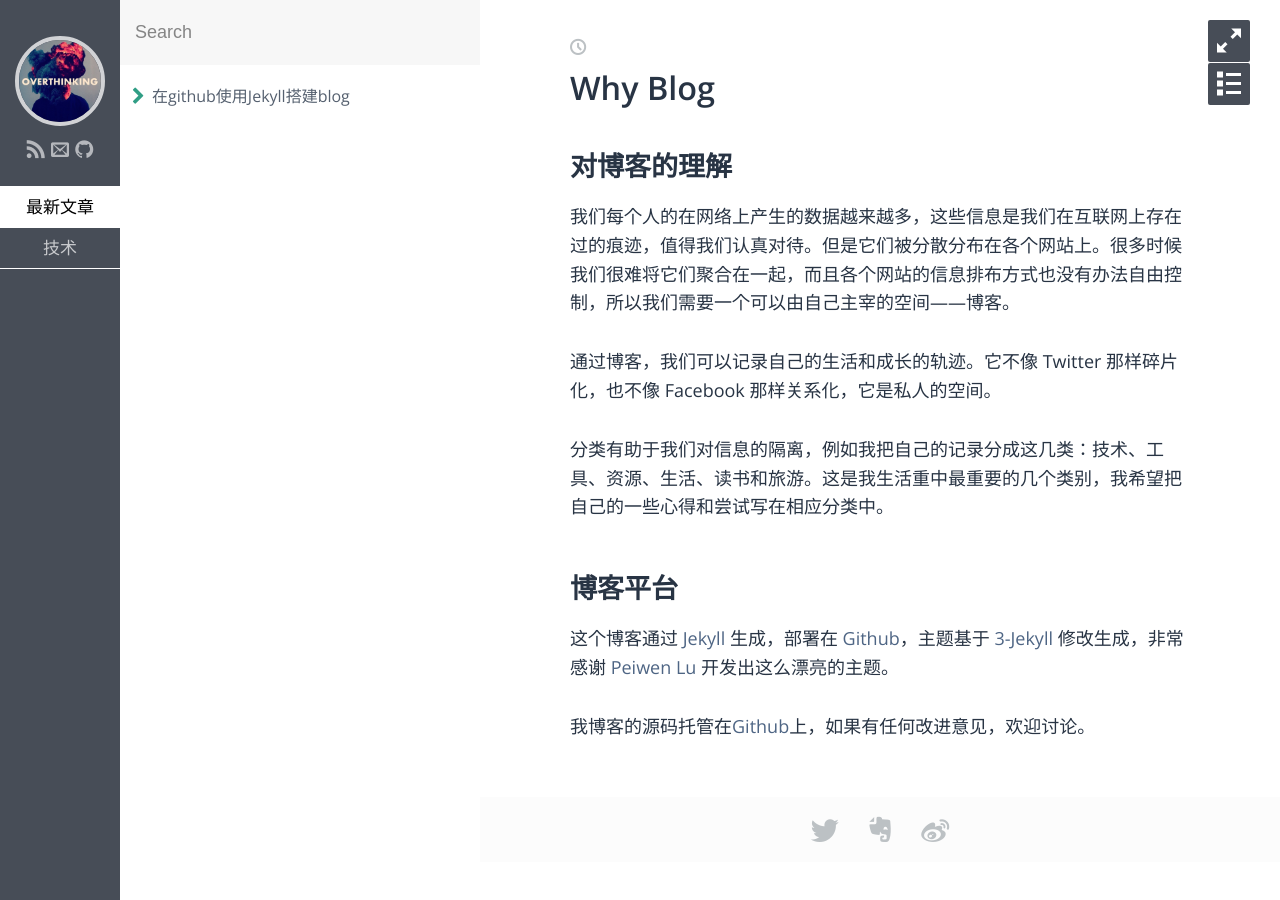
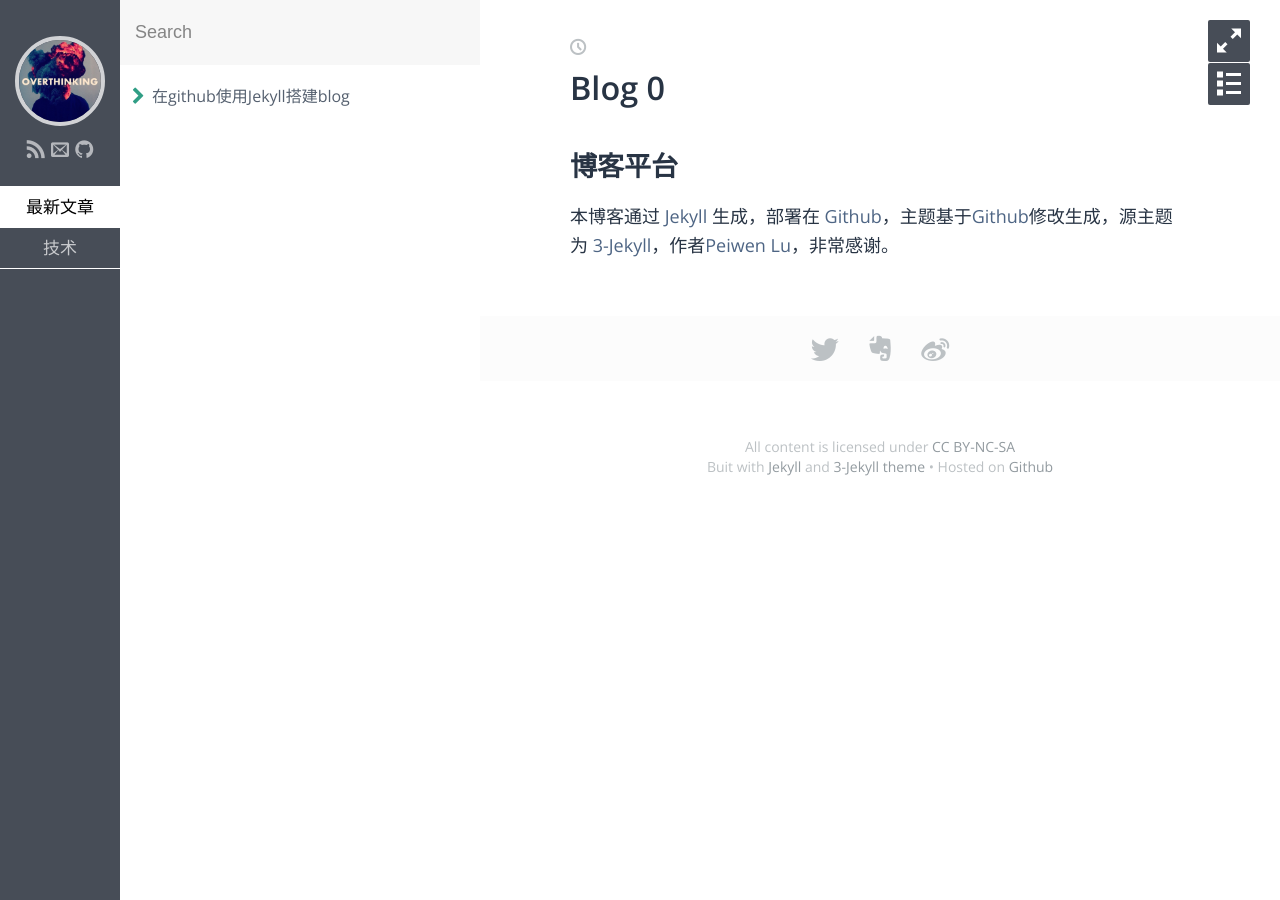
Before and after one commit to raygift/raygift.github.io, a Jekyll site: the page built from index.md, in a window 1280 px wide. Built offline with Jekyll 4.4.1, drawn with Linux system fonts in a browser that asks for light colours; some web fonts are replaced.

Commit message:
修改首页(index)内容

```diff
--- a/index.md
+++ b/index.md
@@ -1,18 +1,8 @@
 ---
-title: Why Blog
+title: Blog 0
 layout: post
 ---
 
-## 对博客的理解
-
-我们每个人的在网络上产生的数据越来越多，这些信息是我们在互联网上存在过的痕迹，值得我们认真对待。但是它们被分散分布在各个网站上。很多时候我们很难将它们聚合在一起，而且各个网站的信息排布方式也没有办法自由控制，所以我们需要一个可以由自己主宰的空间——博客。
-
-通过博客，我们可以记录自己的生活和成长的轨迹。它不像 Twitter 那样碎片化，也不像 Facebook 那样关系化，它是私人的空间。
-
-分类有助于我们对信息的隔离，例如我把自己的记录分成这几类：技术、工具、资源、生活、读书和旅游。这是我生活重中最重要的几个类别，我希望把自己的一些心得和尝试写在相应分类中。
-
 ## 博客平台
 
-这个博客通过 [Jekyll](http://jekyllrb.com/) 生成，部署在 [Github](https://pages.github.com)，主题基于 [3-Jekyll](https://github.com/P233/3-Jekyll) 修改生成，非常感谢 [Peiwen Lu](https://github.com/P233) 开发出这么漂亮的主题。
-
-我博客的源码托管在[Github](https://github.com/suyan/suyan.github.io)上，如果有任何改进意见，欢迎讨论。
+本博客通过 [Jekyll](http://jekyllrb.com/) 生成，部署在 [Github](https://pages.github.com)，主题基于[Github](https://github.com/suyan/suyan.github.io)修改生成，源主题为 [3-Jekyll](https://github.com/P233/3-Jekyll)，作者[Peiwen Lu](https://github.com/P233)，非常感谢。
```
